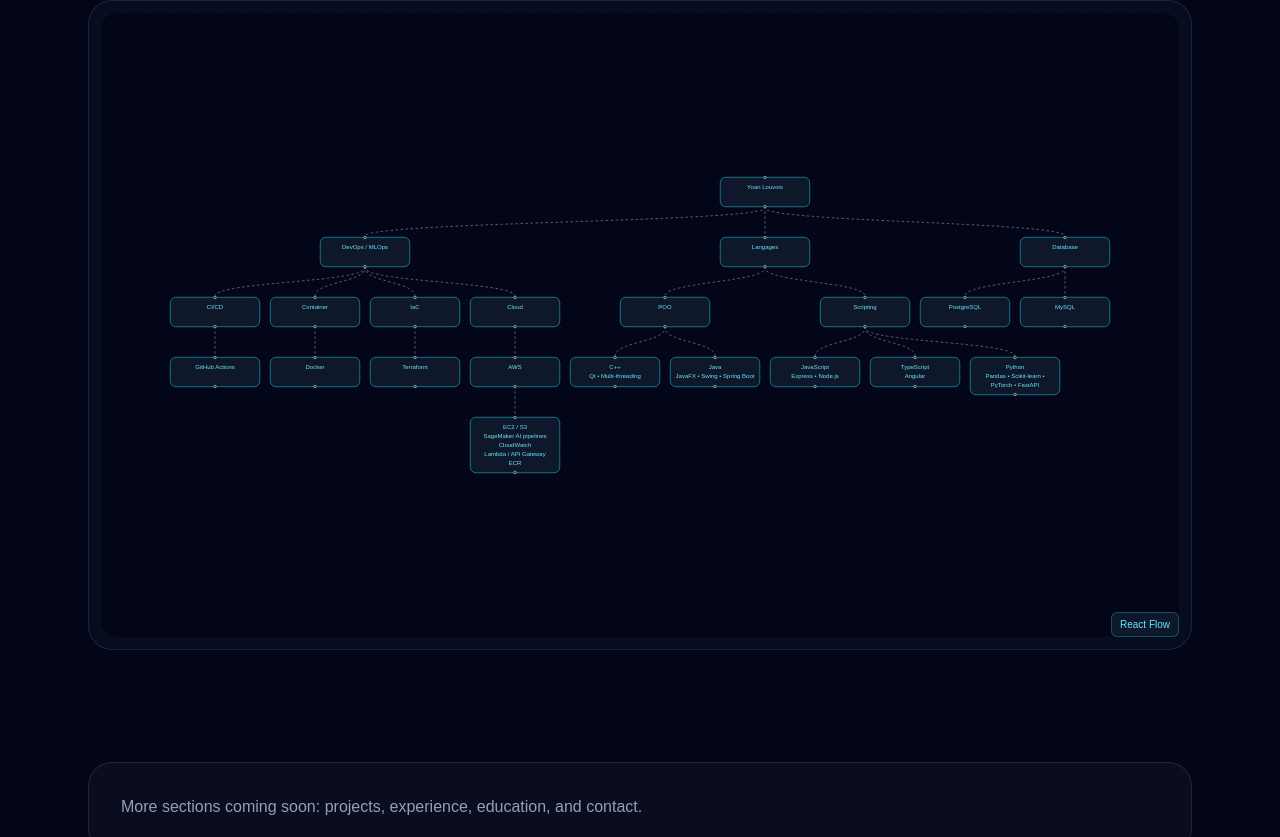
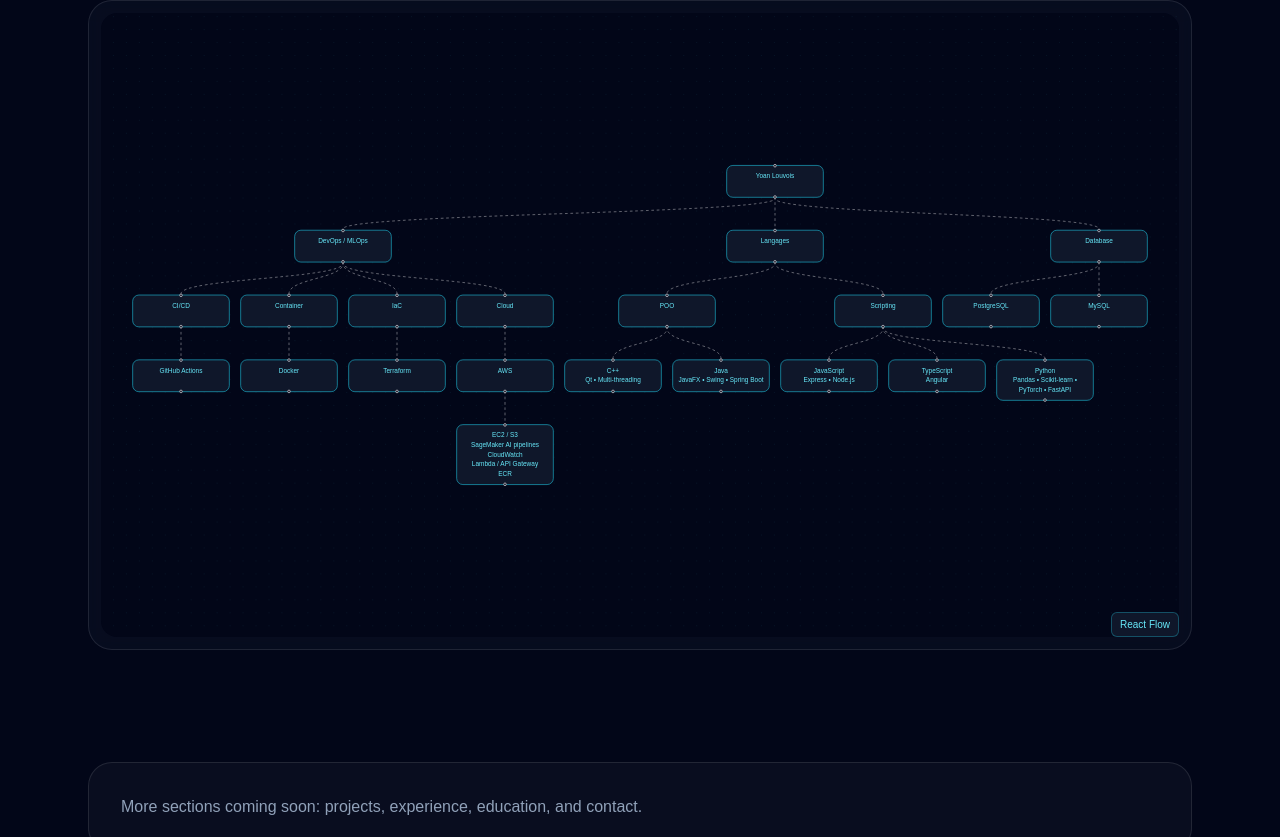
Before and after one commit to yoanlouvois/e-portfolio, a Next.js app: page / in a window 1280 px wide. Shown: the part 948-1785 px from the top of the page. Built offline with nearby package versions, Linux system fonts and the light colour scheme.

Commit message:
Refactor PortfolioFlow component: adjust minZoom value

```diff
--- a/src/components/PortfolioFlow.tsx
+++ b/src/components/PortfolioFlow.tsx
@@ -138,10 +138,10 @@ export default function PortfolioFlow() {
         fitView
         fitViewOptions={{
           padding: 0.4,
-          minZoom: 0.5,
+          minZoom: 0.54,
           maxZoom: 0.9,
         }}
-        minZoom={0.5}
+        minZoom={0.54}
         maxZoom={1.5}
         defaultViewport={{ x: 0, y: 0, zoom: 0.45 }}
       >
```
